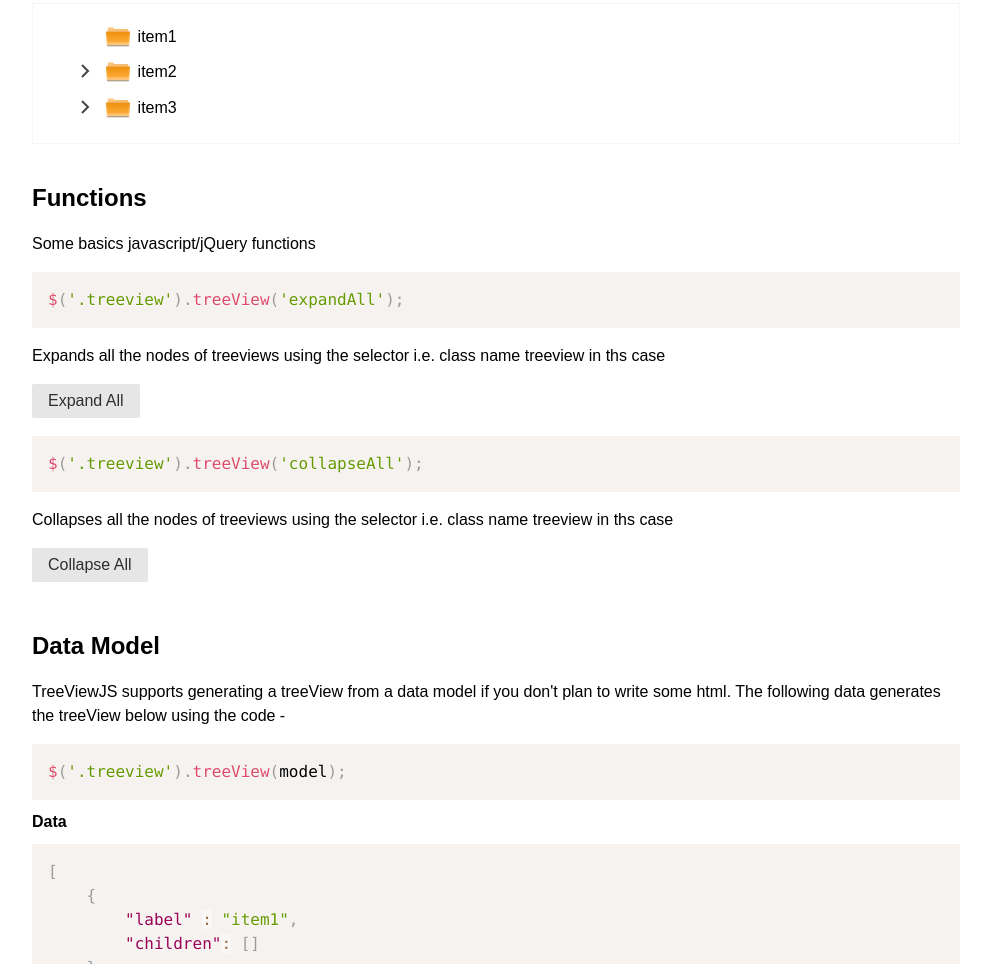
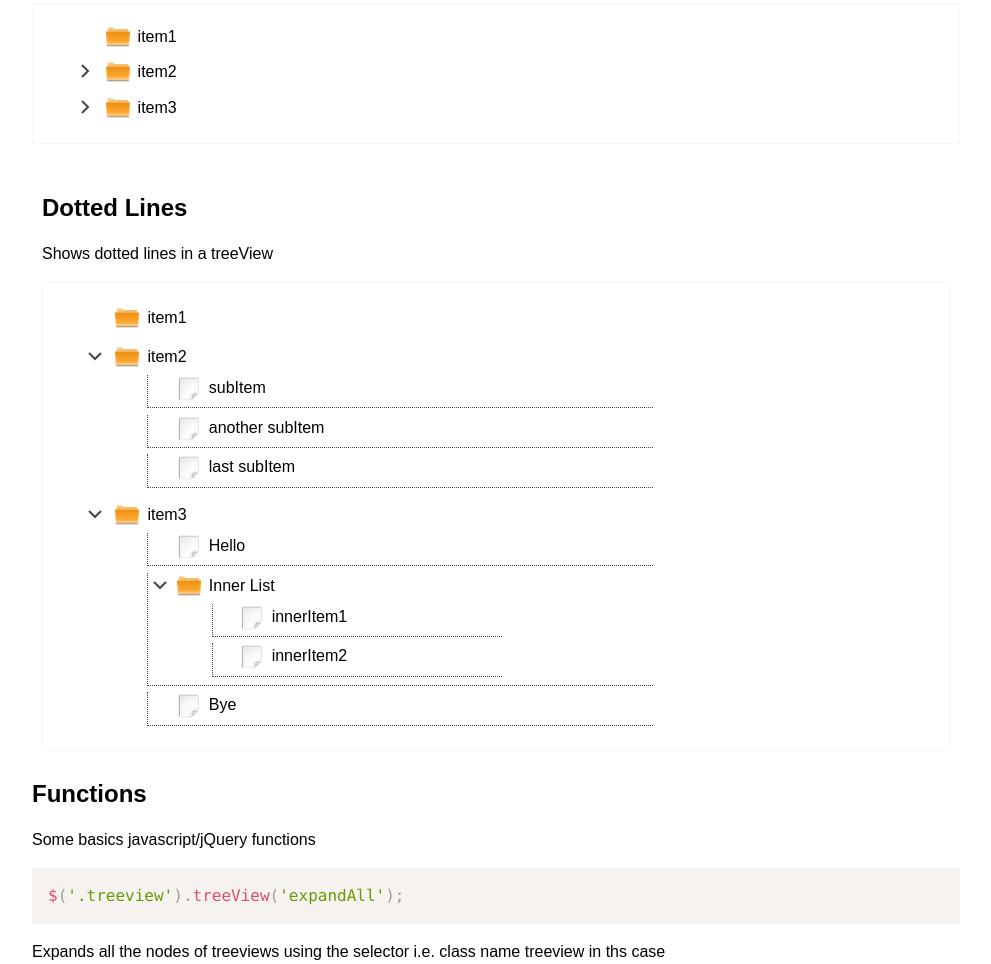
Before and after one commit to samarsault/TreeViewJS, a plain HTML site: page index.html in a window 1280 px wide. Shown: the part 1135-2099 px from the top of the page, without its empty margins (144-1135 px from the left). Drawn offline with nearby package versions, Linux system fonts and the light colour scheme.

Commit message:
Add dotted lines example

```diff
--- a/css/jquery.treeView.css
+++ b/css/jquery.treeView.css
@@ -22,9 +22,19 @@
 	background-image: url('icons/arrow-down.png');
 }
 
+/* if you need dotted lines */
+.treview-dotted-lines li {
+	margin-top: 0.4em !important;
+}
+.treview-dotted-lines li.items-expanded li {
+	border-left: 1px dotted #444;
+	border-bottom: 1px dotted #444;
+	/* just to make it look less long */
+	width: 60%;
+}
+
 .treeview>li:hover {
 	cursor: pointer;
-	background-size: 24px 24px;
 }
 
 .treeview span.has-node-icon {
--- a/index.html
+++ b/index.html
@@ -118,10 +118,17 @@
 			<h2 class="section-heading">Node Icons</h2>
 			<p class="description">Icons on nodes</p>
 			<div class="treeview-container">
-				<ul id="icon-tree"></ul>
+				<ul class="icon-tree"></ul>
 			</div>
 		</section>
 		<section>
+		<section>
+			<h2 class="section-heading">Dotted Lines</h2>
+			<p class="description">Shows dotted lines in a treeView</p>
+			<div class="treeview-container">
+				<ul class="icon-tree treview-dotted-lines"></ul>
+			</div>
+		</section>
 			<h2 class="section-heading">Functions</h2>
 			<p class="description">Some basics javascript/jQuery functions</p>
 			<pre><code class="language-javascript">$('.treeview').treeView('expandAll');</code></pre>
--- a/js/script.js
+++ b/js/script.js
@@ -15,7 +15,7 @@ $('.btn-collapse').click(function () {
 })
 // load the data tree
 var $dataTree = $('#dataTree');
-var $iconTree = $('#icon-tree');
+var $iconTree = $('.icon-tree');
 var model = JSON.parse($('#treeModel').html());
 var iModel = $.extend({}, model);
 var imgs = ['css/icons/samples/folder.png', 'css/icons/samples/file.png'];
@@ -78,4 +78,7 @@ $iconTree.treeView({
 	model: iconModel,
 	imageList: imgs
 });
+
 $dataTree.treeView(model);
+
+$('.treview-dotted-lines').treeView('expandAll');
```
